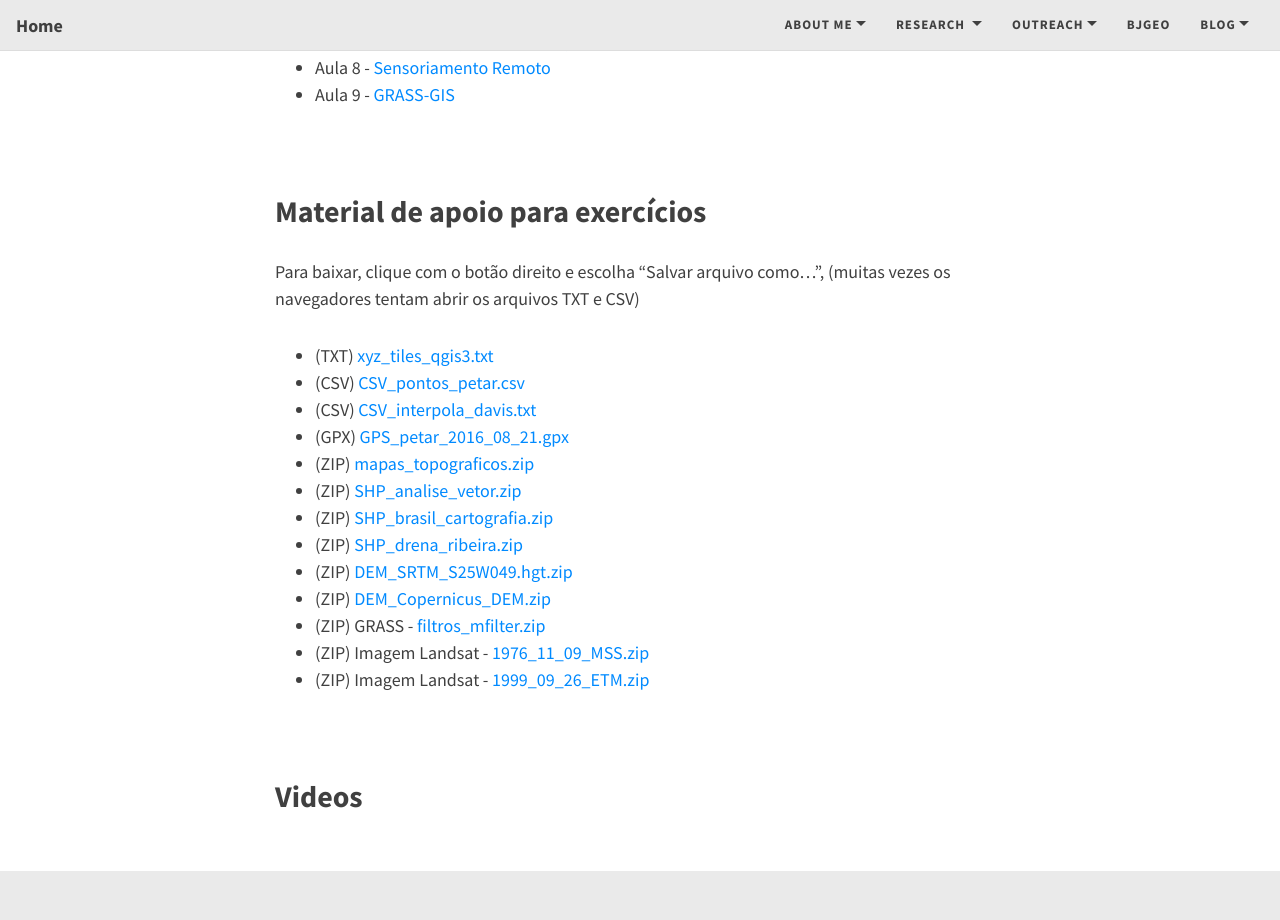
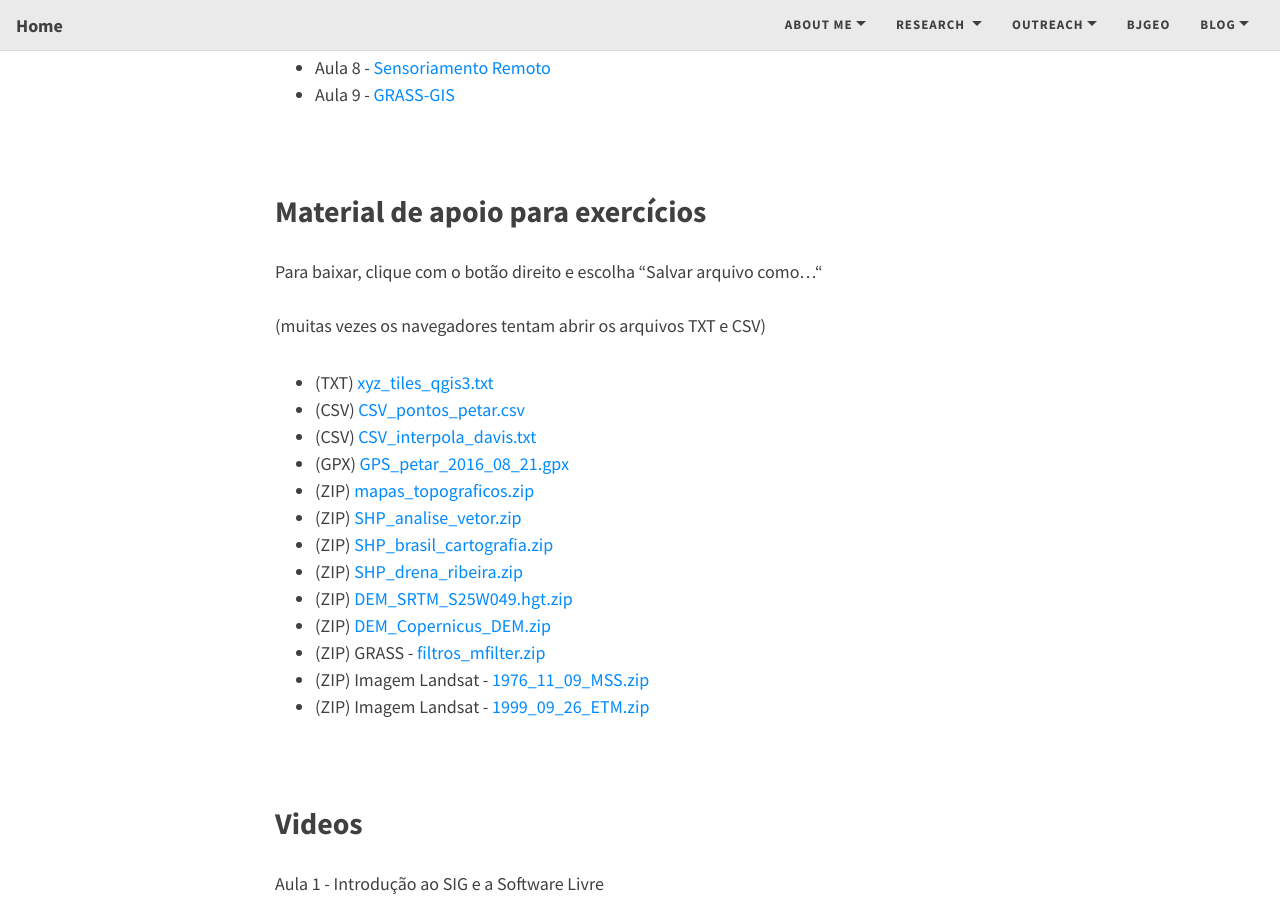
Before and after one commit to CarlosGrohmann/website_source, a Jekyll site: the page built from pages/sigcomsl.md, in a window 1280 px wide and 1400 px high, scrolled down 934 px. Shown: the top 920 px of the window. Built offline with Jekyll 4.4.1, drawn with Linux system fonts in a browser that asks for light colours; nearby versions of some CDN libraries; some web fonts are replaced; some of the changed text lies outside the part shown; grey boxes are pictures that could not be loaded.

Commit message:
updated class

```diff
--- a/blog/index.html
+++ b/blog/index.html
@@ -1,6 +1,7 @@
 ---
 layout: page
 title: 'Blog'
+subtitle: Latitude Zero
 ---
 
 <div class="posts-list">
--- a/pages/sigcomsl.md
+++ b/pages/sigcomsl.md
@@ -28,7 +28,8 @@
 &nbsp;&nbsp;
 ## Material de apoio para exercícios
 
-Para baixar, clique com o botão direito e escolha "Salvar arquivo como...", (muitas vezes os navegadores tentam abrir os arquivos TXT e CSV)
+Para baixar, clique com o botão direito e escolha "Salvar arquivo como..."<br>
+(muitas vezes os navegadores tentam abrir os arquivos TXT e CSV)
 
 - (TXT) [xyz_tiles_qgis3.txt](../../downloads/sigcomsl_dados/xyz_tiles_qgis3.txt)
 - (CSV) [CSV_pontos_petar.csv](../../downloads/sigcomsl_dados/CSV_pontos_petar.csv)
@@ -48,10 +49,62 @@
 &nbsp;&nbsp;
 ## Videos
 
-<!-- Aula 1 - Introdução ao SIG e a Software Livre
+Aula 1 - Introdução ao SIG e a Software Livre
 <iframe width="700" height="395" src="https://www.youtube.com/embed/V61_LQZpz60" frameborder="0" allow="accelerometer; autoplay; encrypted-media; gyroscope; picture-in-picture" allowfullscreen></iframe>
 <br>
 
 Aula 2 - Princípios de Cartografia
-<iframe width="700" height="395" src="https://www.youtube.com/embed/2a9O724Me6A" frameborder="0" allow="accelerometer; autoplay; encrypted-media; gyroscope; picture-in-picture" allowfullscreen></iframe>
+<iframe width="700" height="395" src="https://www.youtube.com/embed/TNTPO1vTEoE" frameborder="0" allow="accelerometer; autoplay; encrypted-media; gyroscope; picture-in-picture" allowfullscreen></iframe>
+<br>
+
+Aula 3 - Dados e Metadados
+<iframe width="700" height="395" src="https://www.youtube.com/embed/J0YBk-oD6jo" frameborder="0" allow="accelerometer; autoplay; encrypted-media; gyroscope; picture-in-picture" allowfullscreen></iframe>
+<br>
+
+Aula 3.1 - Prática de Georreferenciamento
+<iframe width="700" height="395" src="https://www.youtube.com/embed/siL_RJg3pPY" frameborder="0" allow="accelerometer; autoplay; encrypted-media; gyroscope; picture-in-picture" allowfullscreen></iframe>
+<br>
+
+Aula 4 - Dados Vetoriais
+<iframe width="700" height="395" src="https://www.youtube.com/embed/G4gepdqPOWo" frameborder="0" allow="accelerometer; autoplay; encrypted-media; gyroscope; picture-in-picture" allowfullscreen></iframe>
+<br>
+
+Aula 4.1 - Edição de Dados Vetoriais
+<iframe width="700" height="395" src="https://www.youtube.com/embed/gkXE5AQzwrM" frameborder="0" allow="accelerometer; autoplay; encrypted-media; gyroscope; picture-in-picture" allowfullscreen></iframe>
+<br>
+
+Aula 4.2 - Vetores - Arquivos CSV e GPX, mais dois plugins muito úteis
+<iframe width="700" height="395" src="https://www.youtube.com/embed/lnx5W7ULUwk" frameborder="0" allow="accelerometer; autoplay; encrypted-media; gyroscope; picture-in-picture" allowfullscreen></iframe>
+<br>
+
+Aula 4.3 - Exercício com vetores - municípios do Brasil
+<iframe width="700" height="395" src="https://www.youtube.com/embed/DHXn_qG8qm4" frameborder="0" allow="accelerometer; autoplay; encrypted-media; gyroscope; picture-in-picture" allowfullscreen></iframe>
+<br>
+
+Aula 4.4 - Vetores - Seleção por localização, atributos e buffers vetoriais com MMQGIS
+<iframe width="700" height="395" src="https://www.youtube.com/embed/l8iuvJchGpI" frameborder="0" allow="accelerometer; autoplay; encrypted-media; gyroscope; picture-in-picture" allowfullscreen></iframe>
+<br>
+
+Aula 4.5 - Vetores - Densidade de população com união de tabelas
+<iframe width="700" height="395" src="https://www.youtube.com/embed/JMER9LTJpU4" frameborder="0" allow="accelerometer; autoplay; encrypted-media; gyroscope; picture-in-picture" allowfullscreen></iframe>
+<br>
+
+Aula 5 - Dados tipo Raster
+<iframe width="700" height="395" src="https://www.youtube.com/embed/Xyv1XIuZkdQ" frameborder="0" allow="accelerometer; autoplay; encrypted-media; gyroscope; picture-in-picture" allowfullscreen></iframe>
+<br>
+
+Aula 6 - Interpolação
+<iframe width="700" height="395" src="https://www.youtube.com/embed/tB-VrcrLM8Y" frameborder="0" allow="accelerometer; autoplay; encrypted-media; gyroscope; picture-in-picture" allowfullscreen></iframe>
+<br>
+
+Aula 6.1 - Exercício de interpolação
+<iframe width="700" height="395" src="https://www.youtube.com/embed/ASzSV_ND01A" frameborder="0" allow="accelerometer; autoplay; encrypted-media; gyroscope; picture-in-picture" allowfullscreen></iframe>
+<br>
+
+Aula 7 - Modelos Digitais de Elevação
+<iframe width="700" height="395" src="https://www.youtube.com/embed/KDlsy7_9CBo" frameborder="0" allow="accelerometer; autoplay; encrypted-media; gyroscope; picture-in-picture" allowfullscreen></iframe>
+<br>
+
+<!-- Aula 7.1 - Exercício de Análise Digital de Terreno (Geomorfometria)
+<iframe width="700" height="395" src="https://www.youtube.com/embed/tBVrcrLM8Y" frameborder="0" allow="accelerometer; autoplay; encrypted-media; gyroscope; picture-in-picture" allowfullscreen></iframe>
 <br> -->
```
Also changed, not shown: Gemfile.lock.
